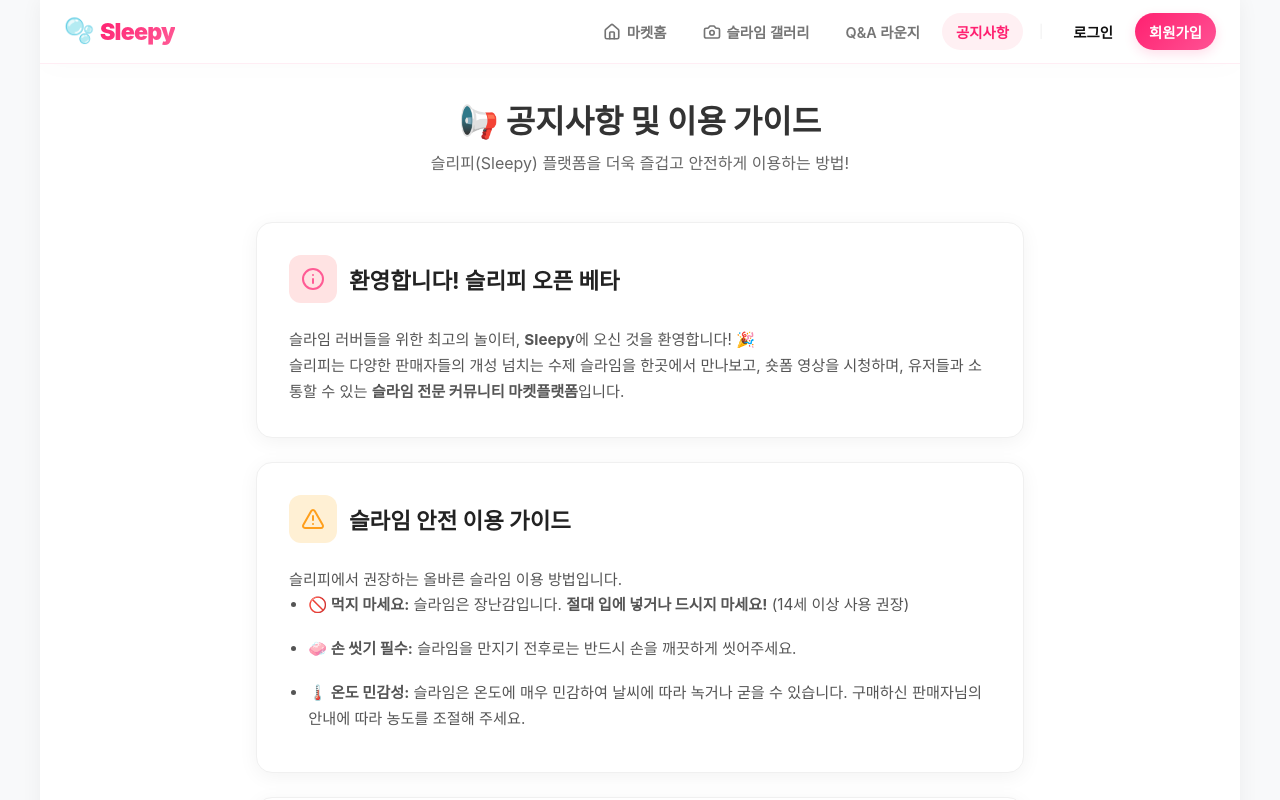
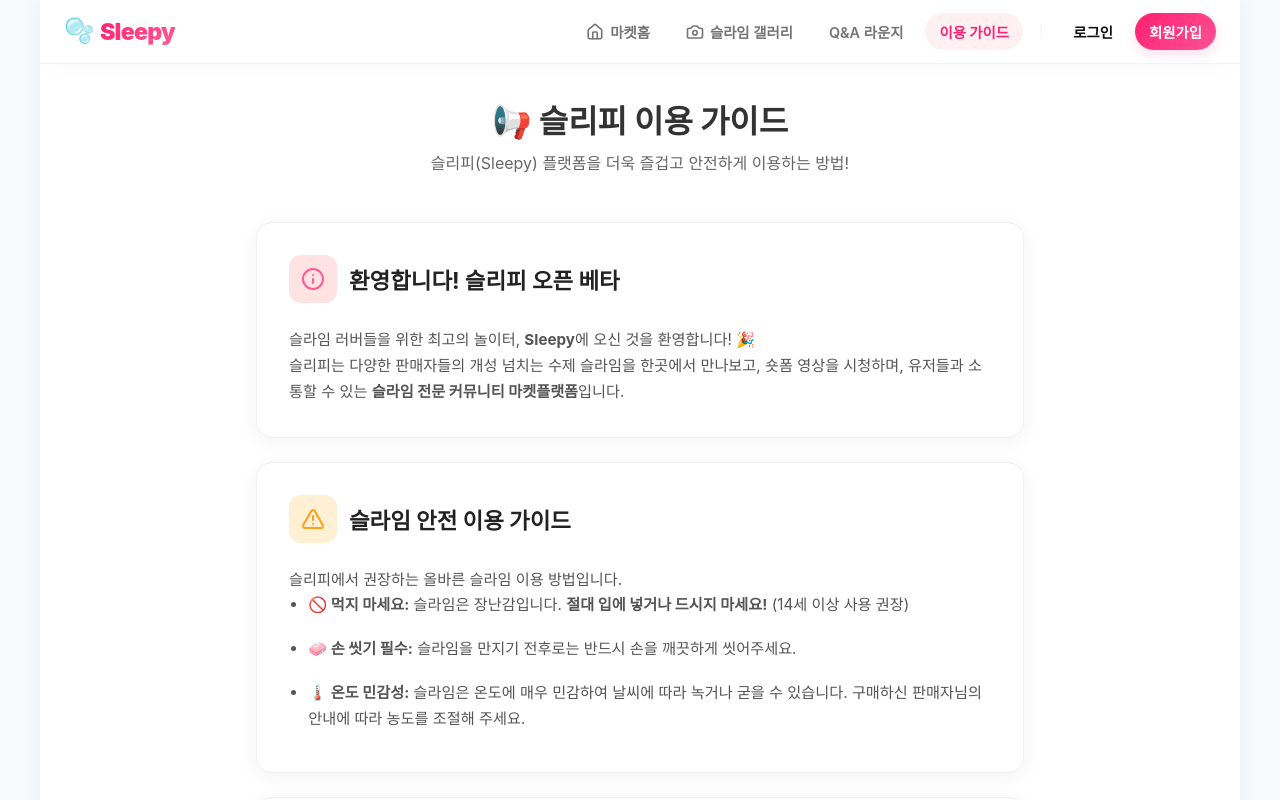
Before and after one commit to seungho7-1/sleepy-frontend, a React (Vite) app: page /notice in a window 1280 px wide. Shown: the top 800 px of the page. Built offline with nearby package versions, Linux system fonts and the light colour scheme; no server answers; a web font is replaced by a local one.

Commit message:
fix: Notice duplication

```diff
--- a/src/components/Navbar.jsx
+++ b/src/components/Navbar.jsx
@@ -144,7 +144,7 @@
             to="/notice"
             className={`nav-btn ${isActive('/notice') ? 'active' : ''}`}
           >
-            공지사항
+            이용 가이드
           </Link>
 
           <div className="nav-divider">|</div>
@@ -295,7 +295,7 @@
             Q&A 라운지
           </Link>
           <Link to="/notice" className={`drawer-menu-item ${isActive('/notice') ? 'active' : ''}`} onClick={() => setIsDrawerOpen(false)}>
-            공지사항
+            이용 가이드
           </Link>
           {token && (
             <Link to="/mypage" className={`drawer-menu-item ${isActive('/mypage') ? 'active' : ''}`}>
--- a/src/pages/Notice.jsx
+++ b/src/pages/Notice.jsx
@@ -5,7 +5,7 @@
   return (
     <div className="notice-container" style={{ maxWidth: '800px', margin: '0 auto', padding: '2rem 1rem', paddingBottom: '5rem' }}>
       <header className="notice-header" style={{ textAlign: 'center', marginBottom: '3rem' }}>
-        <h1 style={{ fontSize: '2rem', color: '#333', marginBottom: '0.5rem', fontWeight: '800' }}>📢 공지사항 및 이용 가이드</h1>
+        <h1 style={{ fontSize: '2rem', color: '#333', marginBottom: '0.5rem', fontWeight: '800' }}>📢 슬리피 이용 가이드</h1>
         <p style={{ color: '#666', fontSize: '1rem' }}>슬리피(Sleepy) 플랫폼을 더욱 즐겁고 안전하게 이용하는 방법!</p>
       </header>
 
```
